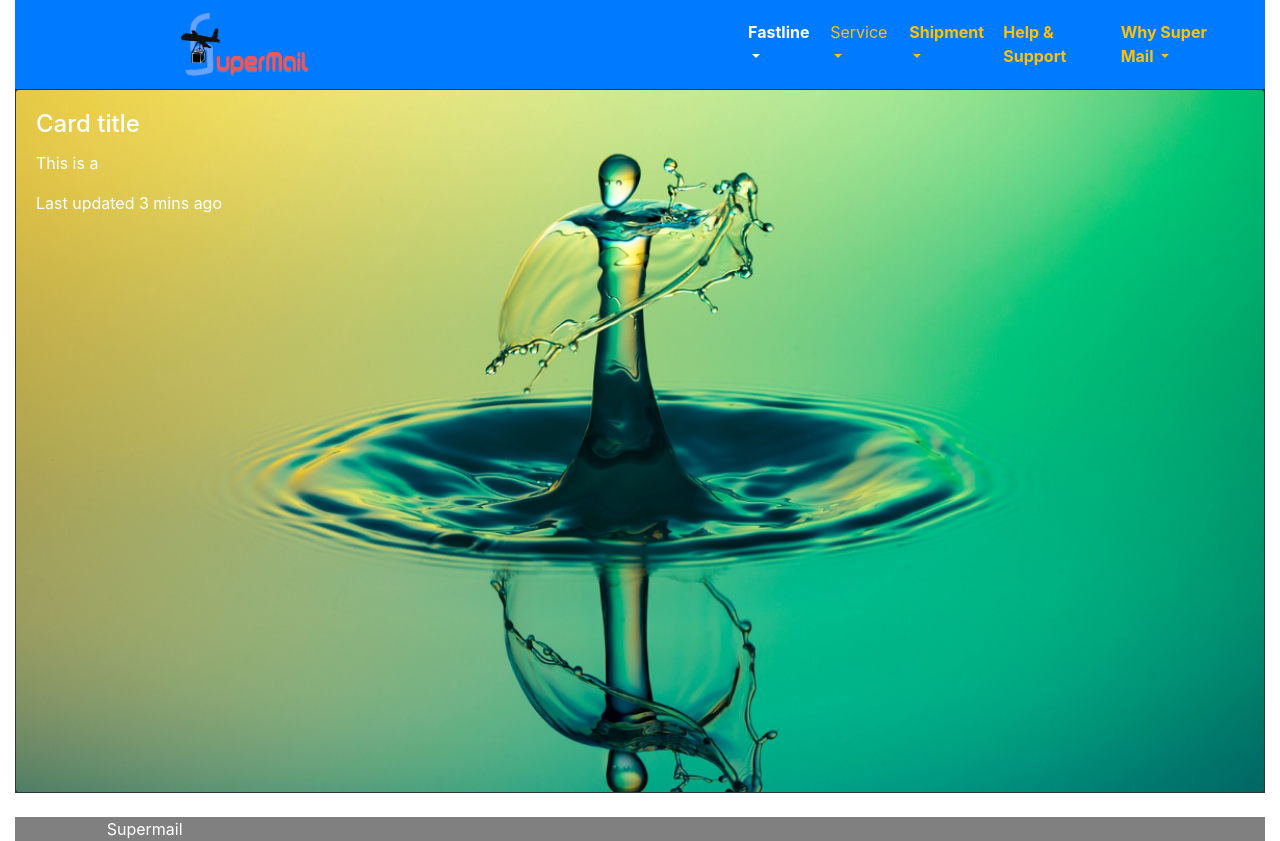
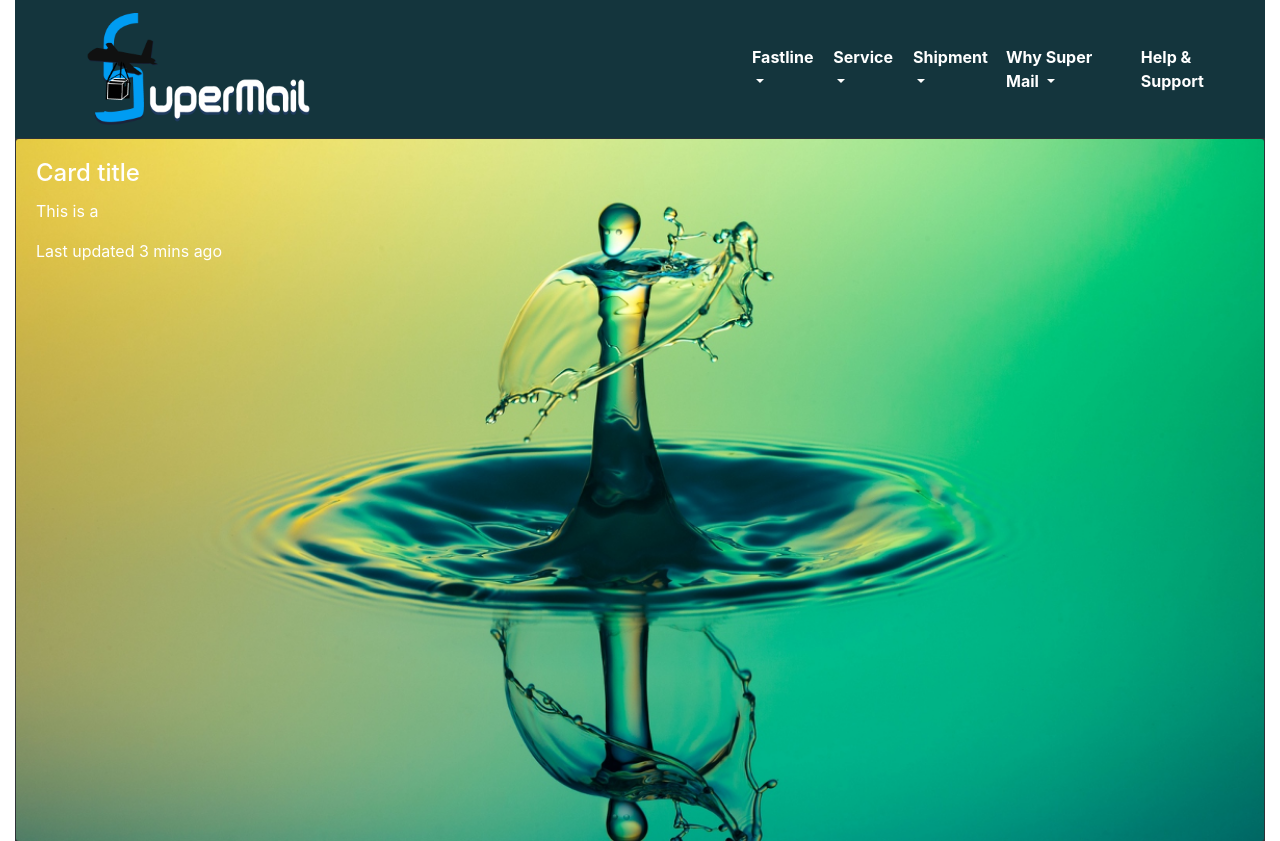
Before and after one commit to CarlLeePhp/509_WebProject, a PHP site: page / in a window 1280 px wide. Shown: the top 841 px of the page. Run offline with PHP 8.4, Linux system fonts and the light colour scheme.

Commit message:
toSchool

```diff
--- a/css/main.css
+++ b/css/main.css
@@ -15,15 +15,15 @@
 }
 
 nav {
-    /*background-color: #e8e8e6;*/
-    /*background-color: #351c15;*/
+    background-color: #14353d;
+
 
 }
 
 nav a img {
     width: 40%;
     height: 40%;
-    padding-left: 150px;
+    /*padding-left: 150px;*/
 }
 
 #postpicture {
--- a/index.html
+++ b/index.html
@@ -16,18 +16,17 @@
   </head>
   <body>
     <div class="container-fluid">
-
         <!-- Navbar Type A -->
-        <nav class="navbar navbar-expand-lg bg-primary">
-            <a class="navbar-brand" href="index.html"><img src="./img/logoRed.png" alt="supermail"></a>
+        <nav class="navbar navbar-expand-lg">
+            <a class="navbar-brand" href="index.html"><img src="./img/logo2.png" alt="supermail"></a>
             <button class="navbar-toggler" type="button" data-toggle="collapse" data-target="#navbarSupportedContent" aria-controls="navbarSupportedContent" aria-expanded="false" aria-label="Toggle navigation">
             <span class="navbar-toggler-icon"></span>
             </button>
 
             <div class="collapse navbar-collapse" id="navbarSupportedContent">
-            <ul class="navbar-nav ml-auto">
+            <ul class="navbar-nav mr-auto">
 
-                <li class="nav-item dropdown ">
+                <li class="nav-item dropdown">
                 <a class="nav-link dropdown-toggle text-white font-weight-bold" href="#" id="navbarDropdown" role="button" data-toggle="dropdown" aria-haspopup="true" aria-expanded="false">
                     Fastline
                 </a>
@@ -44,7 +43,7 @@
                 </li>
 
                 <li class="nav-item dropdown">
-                    <a class="nav-link dropdown-toggle text-warning" href="#" id="navbarDropdown1" role="button" data-toggle="dropdown" aria-haspopup="true" aria-expanded="false">
+                    <a class="nav-link dropdown-toggle text-white font-weight-bold" href="#" id="navbarDropdown1" role="button" data-toggle="dropdown" aria-haspopup="true" aria-expanded="false">
                         Service
                     </a>
                     <div class="dropdown-menu" aria-labelledby="navbarDropdown1">
@@ -62,7 +61,7 @@
                 </li>
 
                 <li class="nav-item dropdown">
-                    <a class="nav-link dropdown-toggle text-warning font-weight-bold" href="#" id="navbarDropdown2" role="button" data-toggle="dropdown" aria-haspopup="true" aria-expanded="false">
+                    <a class="nav-link dropdown-toggle text-white font-weight-bold" href="#" id="navbarDropdown2" role="button" data-toggle="dropdown" aria-haspopup="true" aria-expanded="false">
                         Shipment
                     </a>
                     <div class="dropdown-menu" aria-labelledby="navbarDropdown2">
@@ -76,12 +75,10 @@
                     </div>
                 </li>
 
-                <li class="nav-item">
-                    <a class="nav-link text-warning font-weight-bold" href="./helpandSupport.html">Help & Support</a>
-                </li>
+
 
                 <li class="nav-item dropdown">
-                        <a class="nav-link dropdown-toggle text-warning font-weight-bold" href="#" id="navbarDropdown3" role="button" data-toggle="dropdown" aria-haspopup="true" aria-expanded="false">
+                        <a class="nav-link dropdown-toggle text-white font-weight-bold" href="#" id="navbarDropdown3" role="button" data-toggle="dropdown" aria-haspopup="true" aria-expanded="false">
                             Why Super Mail
                         </a>
                         <div class="dropdown-menu" aria-labelledby="navbarDropdown3">
@@ -94,6 +91,10 @@
                             <a class="dropdown-item" href="#">xxxx</a>
                             <div class="dropdown-divider"></div>
                         </div>
+                    </li>
+
+                    <li class="nav-item">
+                        <a class="nav-link text-white font-weight-bold" href="./helpandSupport.html">Help & Support</a>
                     </li>
 
             </ul>
```
Also changed, not shown: helpandSupport.html (+8 -6 lines), img/logo.png, img/logo2.png, 2 other files.
